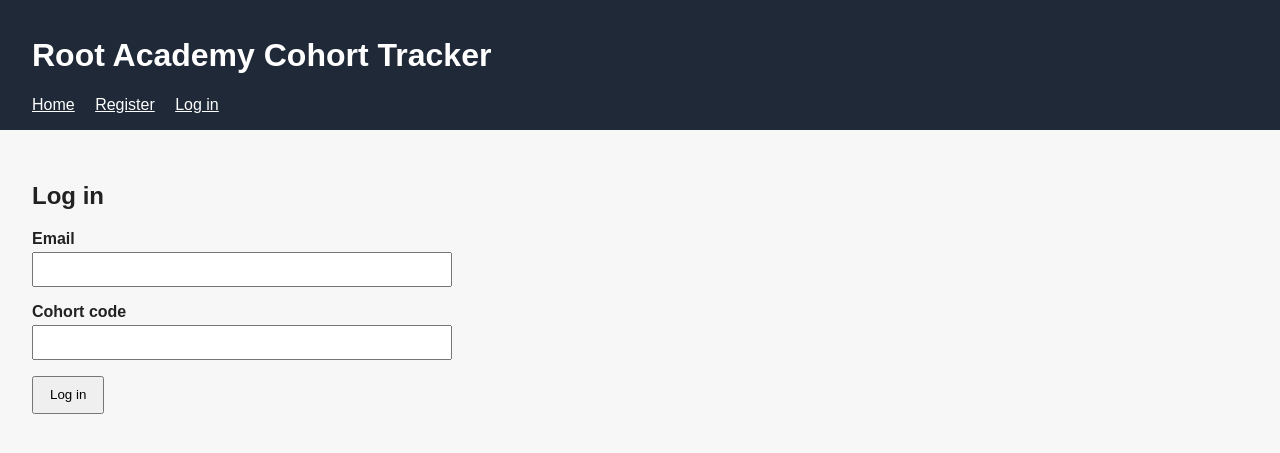
After one commit to mohamad-755/root-academy-cohort-tracker, a Flask app: page /login in a window 1280 px wide. The commit adds this page. Shown: the top 453 px of the page. Run offline with Flask 3, Linux system fonts and the light colour scheme.

Commit message:
Add student registration and login

```diff
--- a/app/__init__.py
+++ b/app/__init__.py
@@ -13,4 +13,7 @@ def create_app():
     from app.routes import main
     app.register_blueprint(main)
 
+    from app.auth import auth
+    app.register_blueprint(auth)
+
     return app
--- /dev/null
+++ b/app/auth.py
@@ -0,0 +1,100 @@
+import sqlite3
+from functools import wraps
+
+from flask import Blueprint, flash, g, redirect, render_template, request, session, url_for
+
+from app.db import get_db
+
+auth = Blueprint("auth", __name__)
+
+
+@auth.before_app_request
+def load_logged_in_student():
+    student_id = session.get("student_id")
+
+    if student_id is None:
+        g.student = None
+    else:
+        g.student = get_db().execute(
+            "SELECT * FROM students WHERE id = ?",
+            (student_id,),
+        ).fetchone()
+
+
+@auth.route("/register", methods=("GET", "POST"))
+def register():
+    if request.method == "POST":
+        name = request.form["name"].strip()
+        email = request.form["email"].strip().lower()
+        cohort_code = request.form["cohort_code"].strip()
+
+        db = get_db()
+        error = None
+
+        if not name:
+            error = "Name is required."
+        elif not email:
+            error = "Email is required."
+        elif not cohort_code:
+            error = "Cohort code is required."
+
+        if error is None:
+            try:
+                db.execute(
+                    "INSERT INTO students (name, email, cohort_code) VALUES (?, ?, ?)",
+                    (name, email, cohort_code),
+                )
+                db.commit()
+            except sqlite3.IntegrityError:
+                error = "A student with that email already exists."
+            else:
+                flash("Registration successful. Please log in.")
+                return redirect(url_for("auth.login"))
+
+        flash(error)
+
+    return render_template("auth/register.html")
+
+
+@auth.route("/login", methods=("GET", "POST"))
+def login():
+    if request.method == "POST":
+        email = request.form["email"].strip().lower()
+        cohort_code = request.form["cohort_code"].strip()
+
+        db = get_db()
+        error = None
+
+        student = db.execute(
+            "SELECT * FROM students WHERE email = ? AND cohort_code = ?",
+            (email, cohort_code),
+        ).fetchone()
+
+        if student is None:
+            error = "Incorrect email or cohort code."
+
+        if error is None:
+            session.clear()
+            session["student_id"] = student["id"]
+            return redirect(url_for("main.index"))
+
+        flash(error)
+
+    return render_template("auth/login.html")
+
+
+@auth.route("/logout")
+def logout():
+    session.clear()
+    return redirect(url_for("main.index"))
+
+
+def login_required(view):
+    @wraps(view)
+    def wrapped_view(**kwargs):
+        if g.student is None:
+            return redirect(url_for("auth.login"))
+
+        return view(**kwargs)
+
+    return wrapped_view
--- a/app/static/css/styles.css
+++ b/app/static/css/styles.css
@@ -14,3 +14,42 @@ header {
 main {
   padding: 2rem;
 }
+
+nav {
+  margin-top: 1rem;
+}
+
+nav a,
+nav span {
+  color: white;
+  margin-right: 1rem;
+}
+
+form {
+  max-width: 420px;
+}
+
+label {
+  display: block;
+  font-weight: bold;
+  margin-top: 1rem;
+}
+
+input {
+  box-sizing: border-box;
+  display: block;
+  margin-top: 0.25rem;
+  padding: 0.5rem;
+  width: 100%;
+}
+
+button {
+  margin-top: 1rem;
+  padding: 0.6rem 1rem;
+}
+
+.flash {
+  background: #fff3cd;
+  border: 1px solid #ffe69c;
+  padding: 0.75rem;
+}
--- /dev/null
+++ b/app/templates/auth/login.html
@@ -0,0 +1,17 @@
+{% extends "base.html" %}
+
+{% block title %}Log In - Root Academy Cohort Tracker{% endblock %}
+
+{% block content %}
+  <h2>Log in</h2>
+
+  <form method="post">
+    <label for="email">Email</label>
+    <input id="email" name="email" type="email" required>
+
+    <label for="cohort_code">Cohort code</label>
+    <input id="cohort_code" name="cohort_code" type="text" required>
+
+    <button type="submit">Log in</button>
+  </form>
+{% endblock %}
--- a/app/templates/base.html
+++ b/app/templates/base.html
@@ -9,9 +9,23 @@
 <body>
   <header>
     <h1>Root Academy Cohort Tracker</h1>
+      <nav>
+        <a href="{{ url_for('main.index') }}">Home</a>
+
+        {% if g.student %}
+          <span>{{ g.student["name"] }}</span>
+          <a href="{{ url_for('auth.logout') }}">Log out</a>
+        {% else %}
+          <a href="{{ url_for('auth.register') }}">Register</a>
+          <a href="{{ url_for('auth.login') }}">Log in</a>
+        {% endif %}
+      </nav>
   </header>
 
   <main>
+    {% for message in get_flashed_messages() %}
+      <p class="flash">{{ message }}</p>
+    {% endfor %}
     {% block content %}{% endblock %}
   </main>
 </body>
```
Also changed, not shown: app/templates/auth/register.html (added, +20 -0 lines).
